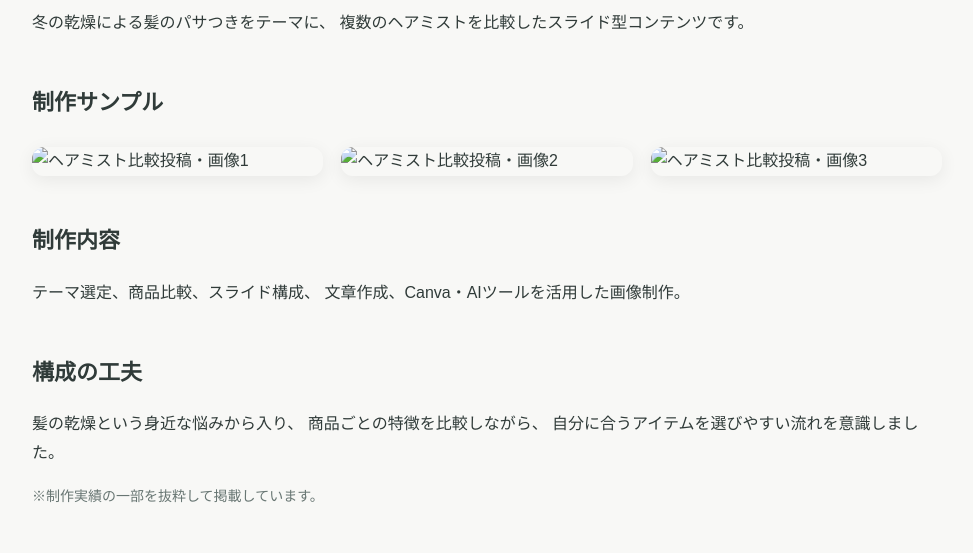
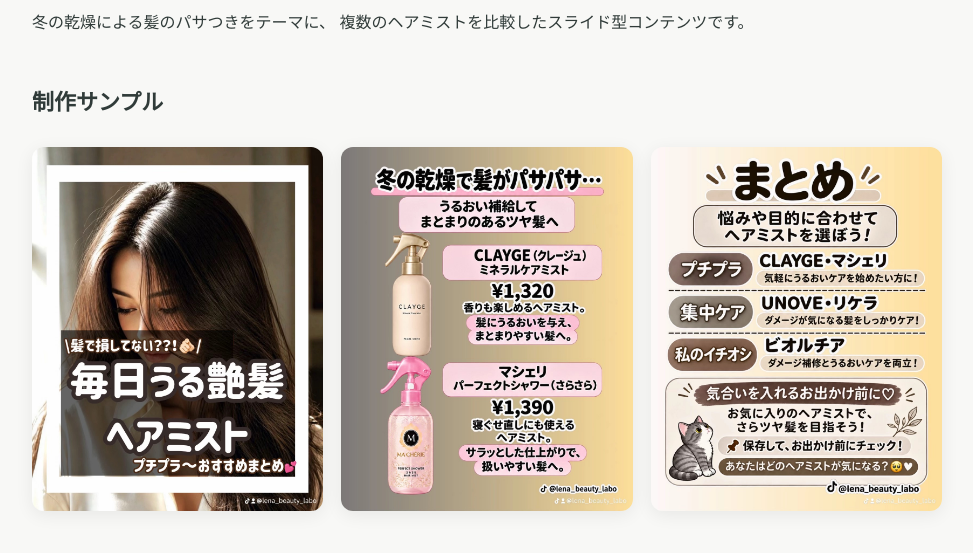
Before and after one commit to yayoi000309/pahu-creative, a plain HTML site: page works/hair-mist/index.html in a window 1280 px wide. Shown: the part 202-755 px from the top of the page, without its empty margins (153-1126 px from the left). Drawn offline with Linux system fonts and the light colour scheme.

Commit message:
Fix image source paths in index.html

```diff
--- a/works/hair-mist/index.html
+++ b/works/hair-mist/index.html
@@ -49,9 +49,9 @@ footer { margin-top: 60px; text-align: center; color: #687673; }
 
 <h2>制作サンプル</h2>
 <div class="gallery">
-  <img src="S_246194205.jpg" alt="ヘアミスト比較投稿・画像1">
-  <img src="S_246194206.jpg" alt="ヘアミスト比較投稿・画像2">
-  <img src="S_246194207.jpg" alt="ヘアミスト比較投稿・画像3">
+ <img src="S__246194205.jpg" alt="ヘアミスト比較投稿・画像1">
+<img src="S__246194206.jpg" alt="ヘアミスト比較投稿・画像2">
+<img src="S__246194207.jpg" alt="ヘアミスト比較投稿・画像3">
 </div>
 
 <h2>制作内容</h2>
```
